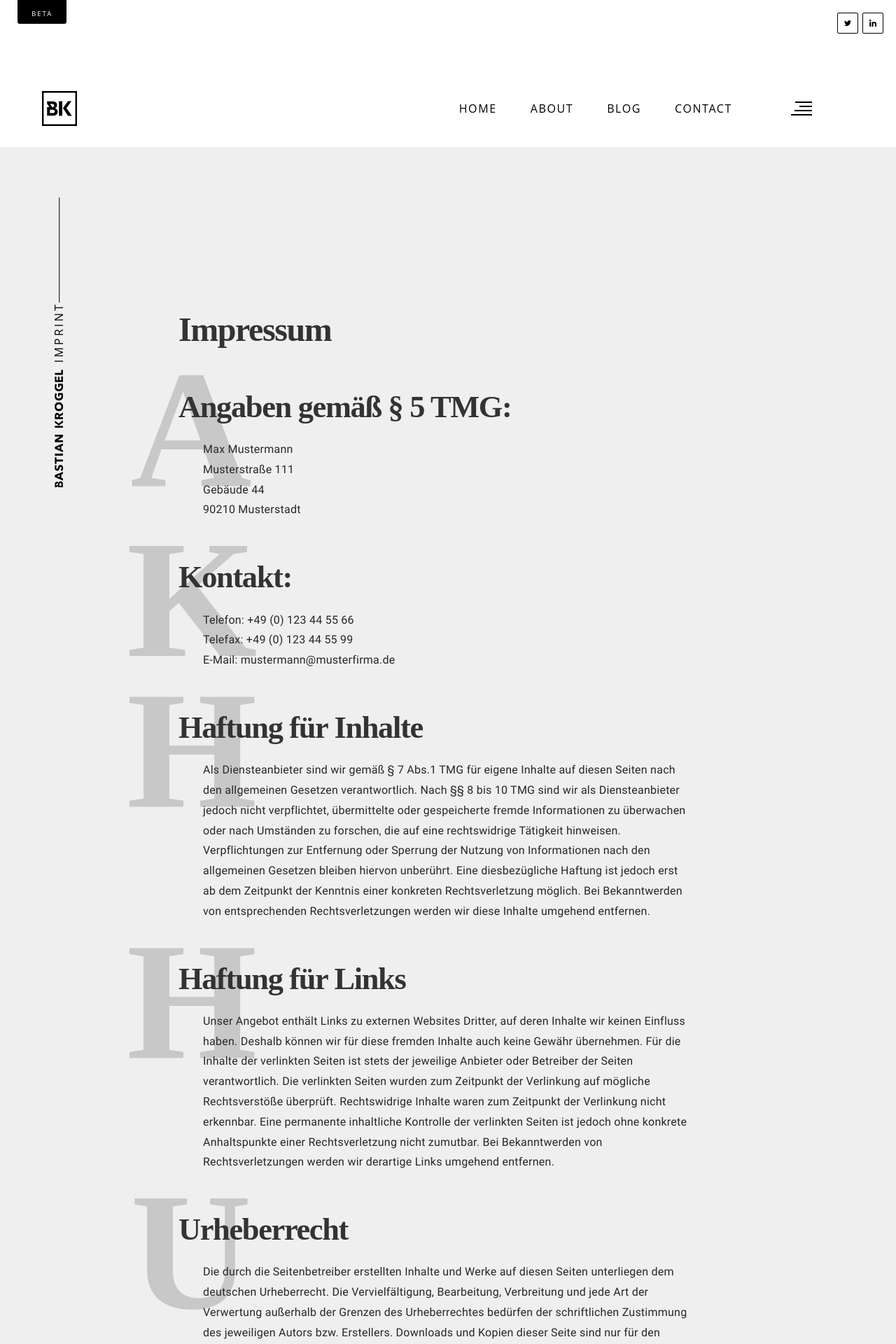
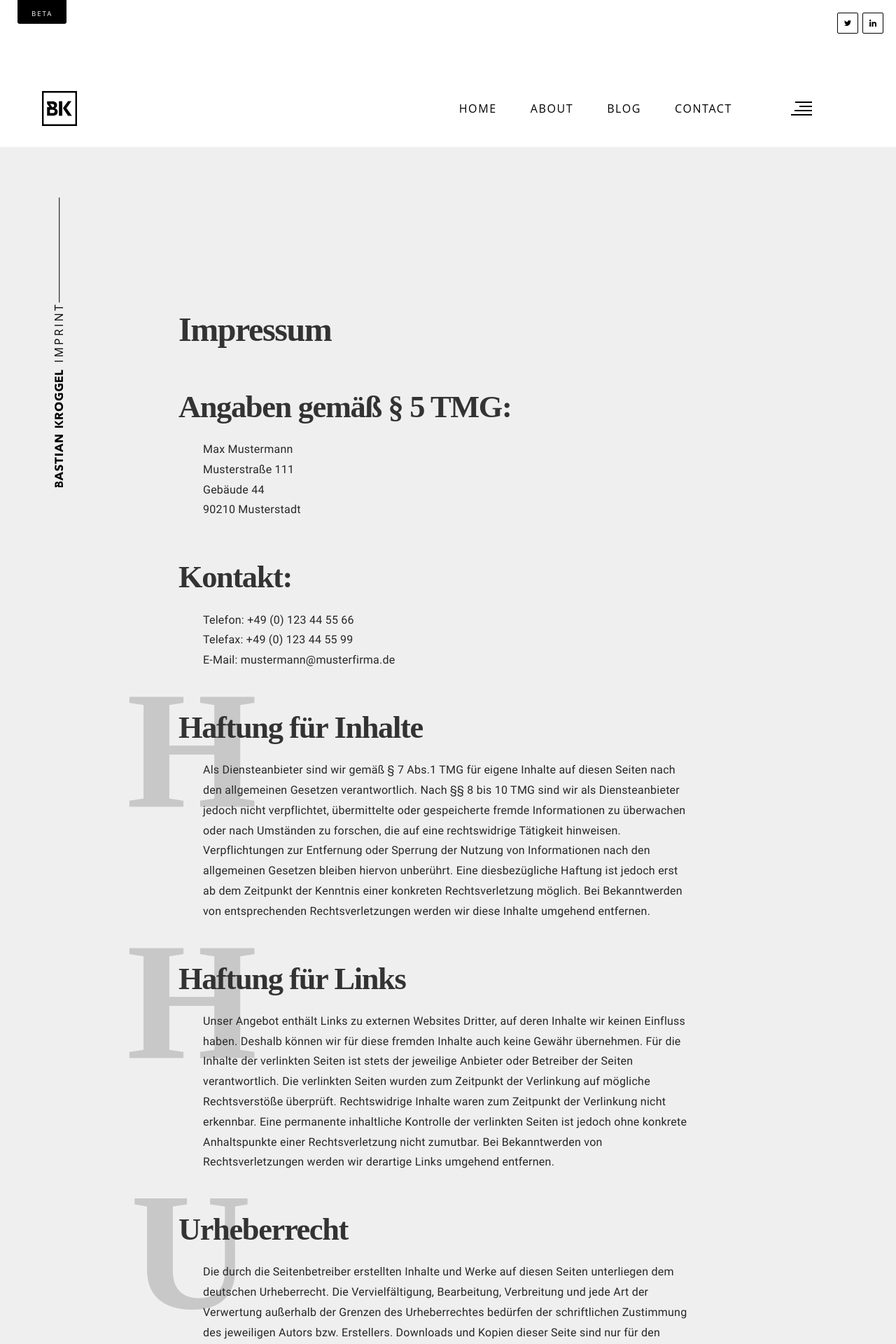
Before and after one commit to bkroggel/luzid, a Jekyll site: the page built from imprint.md, in a window 1280 px wide. Shown: the top 1920 px of the page at 70% size. Built offline with Jekyll 4.4.1, drawn with Linux system fonts in a browser that asks for light colours; nearby versions of some CDN libraries; some web fonts are replaced.

Commit message:
added ability to hide h2 inital by adding class no_initial

```diff
--- a/assets/js/blog.js
+++ b/assets/js/blog.js
@@ -15,8 +15,10 @@ $('.bk-blog-style p').each(function(){
 })
 
 $('.bk-blog-style h2').each(function(){
-  var value = $(this).text();
-  $(this).attr('data-letter', value.slice(0,1) );
+  if ( !$(this).hasClass('no_initial') ) {
+    var value = $(this).text();
+    $(this).attr('data-letter', value.slice(0,1) );
+  }
 });
 
 //var startTime = window.performance.now();
--- a/imprint.md
+++ b/imprint.md
@@ -6,12 +6,14 @@ title: Imprint
 # Impressum
 
 ## Angaben gem&auml;&szlig; &sect; 5 TMG:
+{:.no_initial}
 Max Mustermann
 Musterstra&szlig;e 111
 Geb&auml;ude 44
 90210 Musterstadt
 
 ## Kontakt:
+{:.no_initial}
 Telefon: +49 (0) 123 44 55 66
 Telefax: +49 (0) 123 44 55 99
 E-Mail: mustermann@musterfirma.de
```
